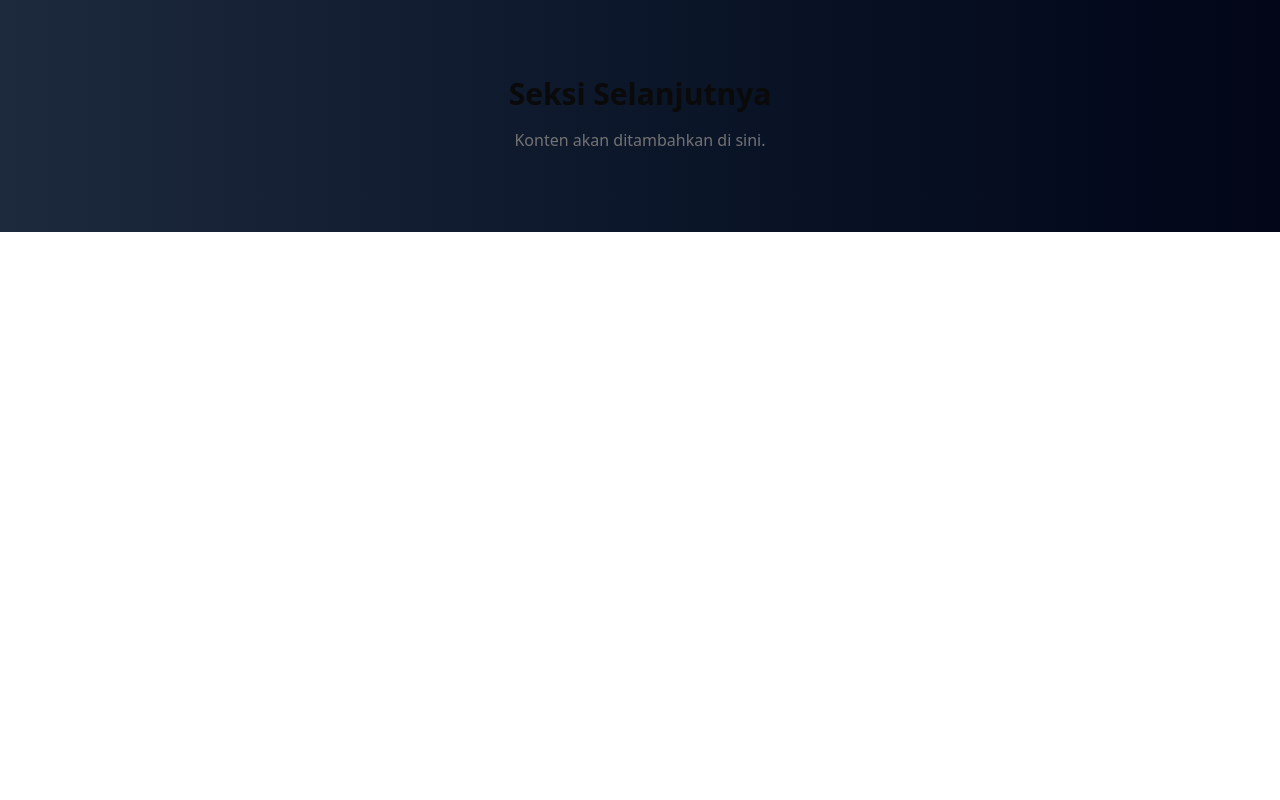
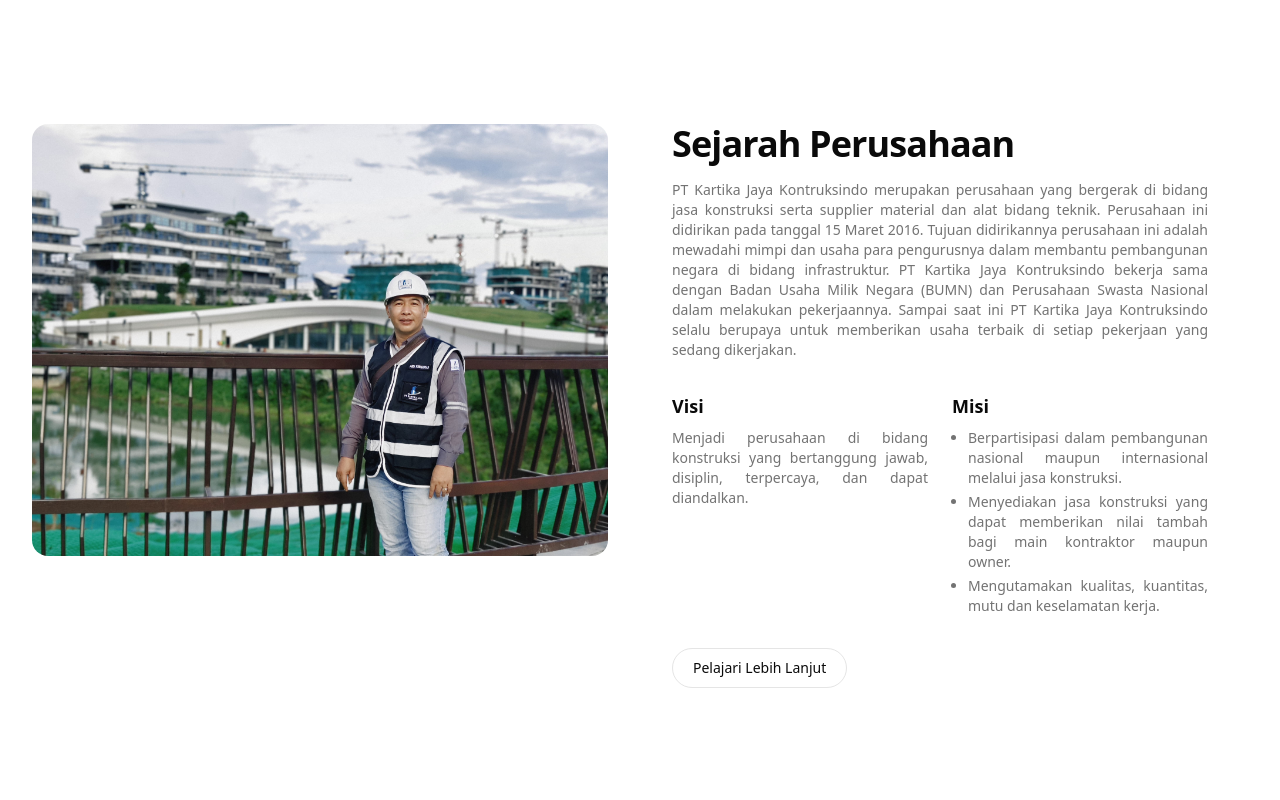
Before and after one commit to NazwanSM/Website_Compro_KartikaJaya, a Next.js app: page / in a window 1280 px wide. Shown: the part 820-1620 px from the top of the page. Before the commit the page ends 1052 px from the top, so only its background shows below. Built offline with nearby package versions, Linux system fonts and the light colour scheme.

Commit message:
featL sejarah perusahaan & visi misi

```diff
--- a/src/app/page.tsx
+++ b/src/app/page.tsx
@@ -2,6 +2,7 @@
 
 import { Navbar } from "@/components/common/Navbar";
 import { Hero } from "@/components/sections/Hero";
+import { AboutUs } from "@/components/sections/AboutUs";
 
 export default function Home() {
   return (
@@ -9,6 +10,7 @@ export default function Home() {
       <Navbar />
       <main className="flex min-h-screen flex-col items-center justify-between">
         <Hero />
+        <AboutUs />
         {/* Di sini Anda bisa menambahkan seksi-seksi lain nanti */}
         {/* contoh: <LayananSection />, <ProyekUnggulanSection />, dll. */}
         <div className="container mx-auto py-20 text-center">
--- a/src/components/common/Navbar.tsx
+++ b/src/components/common/Navbar.tsx
@@ -10,7 +10,7 @@ import { cn } from "@/lib/utils";
 
 const navLinks = [
     { href: "/", label: "Beranda" },
-    { href: "/tentang", label: "Tentang Kami" },
+    { href: "/#tentang-kami", label: "Tentang Kami" },
     { href: "/proyek", label: "Proyek" },
     { href: "/layanan", label: "Layanan" },
 ];
@@ -56,7 +56,7 @@ export function Navbar() {
                     className={cn(
                         "flex h-16 items-center justify-between transition-all duration-300 ease-in-out",
                         scrolled
-                            ? "rounded-full bg-background/100 backdrop-blur-xl px-6 shadow-lg shadow-black/5"
+                            ? "rounded-full bg-background/100 backdrop-blur-xl px-4 shadow-lg shadow-black/5"
                             : "rounded-none bg-transparent px-4 sm:px-6 lg:px-8"
                     )}
                 >
--- /dev/null
+++ b/src/components/sections/AboutUs.tsx
@@ -0,0 +1,99 @@
+// src/components/sections/AboutUs.tsx
+"use client";
+
+import Image from "next/image";
+import { Button } from "@/components/ui/Button";
+import { motion } from "framer-motion";
+import { useInView } from "framer-motion";
+import { useRef } from "react";
+
+export function AboutUs() {
+    const ref = useRef(null);
+    const isInView = useInView(ref, { once: true, margin: "-100px" });
+
+    const containerVariants = {
+        hidden: { opacity: 0 },
+        visible: {
+        opacity: 1,
+        transition: {
+            staggerChildren: 0.2,
+            delayChildren: 0.1,
+        },
+        },
+    };
+
+    const itemVariants = {
+        hidden: { opacity: 0, y: 20 },
+        visible: {
+        opacity: 1,
+        y: 0,
+        transition: {
+            duration: 0.6,
+            ease: "easeOut",
+        },
+        },
+    };
+
+    return (
+        <section id="tentang-kami" ref={ref} className="w-full bg-white dark:bg-card py-20 sm:py-32">
+        <motion.div
+            variants={containerVariants}
+            initial="hidden"
+            animate={isInView ? "visible" : "hidden"}
+            className="container mx-auto grid max-w-7xl grid-cols-1 gap-12 px-4 md:grid-cols-2 md:gap-16 lg:px-8"
+        >
+            {/* Kolom Gambar */}
+            <motion.div variants={itemVariants} className="relative aspect-[4/3] rounded-2xl overflow-hidden">
+            {/* Anda bisa ganti gambar ini dengan yang lebih sesuai */}
+            <Image
+                src="/img/dirut.jpg"
+                alt="Tim PT Kartika Jaya Kontruksindo di lapangan"
+                fill
+                className="object-cover"
+                sizes="(max-width: 768px) 100vw, 50vw"
+            />
+            </motion.div>
+
+            {/* Kolom Teks */}
+            <div className="flex flex-col justify-center">
+            <motion.h2
+                variants={itemVariants}
+                className="text-3xl font-bold tracking-tight text-foreground sm:text-4xl"
+            >
+                Sejarah Perusahaan
+            </motion.h2>
+            <motion.p
+                variants={itemVariants}
+                className="mt-4 text-muted-foreground text-sm text-justify mr-10"
+            >
+                PT Kartika Jaya Kontruksindo merupakan perusahaan yang bergerak di bidang jasa konstruksi serta supplier material dan alat bidang teknik. Perusahaan ini didirikan pada tanggal 15 Maret 2016. Tujuan didirikannya perusahaan ini adalah mewadahi mimpi dan usaha para pengurusnya dalam membantu pembangunan negara di bidang infrastruktur. PT Kartika Jaya Kontruksindo bekerja sama dengan Badan Usaha Milik Negara (BUMN) dan Perusahaan Swasta Nasional dalam melakukan pekerjaannya. Sampai saat ini PT Kartika Jaya Kontruksindo selalu berupaya untuk memberikan usaha terbaik di setiap pekerjaan yang sedang dikerjakan.
+            </motion.p>
+
+            <motion.div
+                variants={itemVariants}
+                className="mt-8 grid grid-cols-1 gap-6 mr-10 sm:grid-cols-2"
+            >
+                <div>
+                <h3 className="text-lg font-bold">Visi</h3>
+                <p className="mt-2 text-sm text-muted-foreground text-justify">
+                    Menjadi perusahaan di bidang konstruksi yang bertanggung jawab, disiplin, terpercaya, dan dapat diandalkan.
+                </p>
+                </div>
+                <div>
+                <h3 className="text-lg font-bold">Misi</h3>
+                <ul className="mt-2 list-disc space-y-1 text-sm text-muted-foreground text-justify ml-4">
+                    <li>Berpartisipasi dalam pembangunan nasional maupun internasional melalui jasa konstruksi.</li>
+                    <li>Menyediakan jasa konstruksi yang dapat memberikan nilai tambah bagi main kontraktor maupun owner.</li>
+                    <li>Mengutamakan kualitas, kuantitas, mutu dan keselamatan kerja.</li>
+                </ul>
+                </div>
+            </motion.div>
+
+            <motion.div variants={itemVariants} className="mt-8">
+                <Button variant="outline">Pelajari Lebih Lanjut</Button>
+            </motion.div>
+            </div>
+        </motion.div>
+        </section>
+    );
+}
```
Also changed, not shown: public/img/dirut.jpg (added), 1 other file (tests, documents, lock files or other folders).
